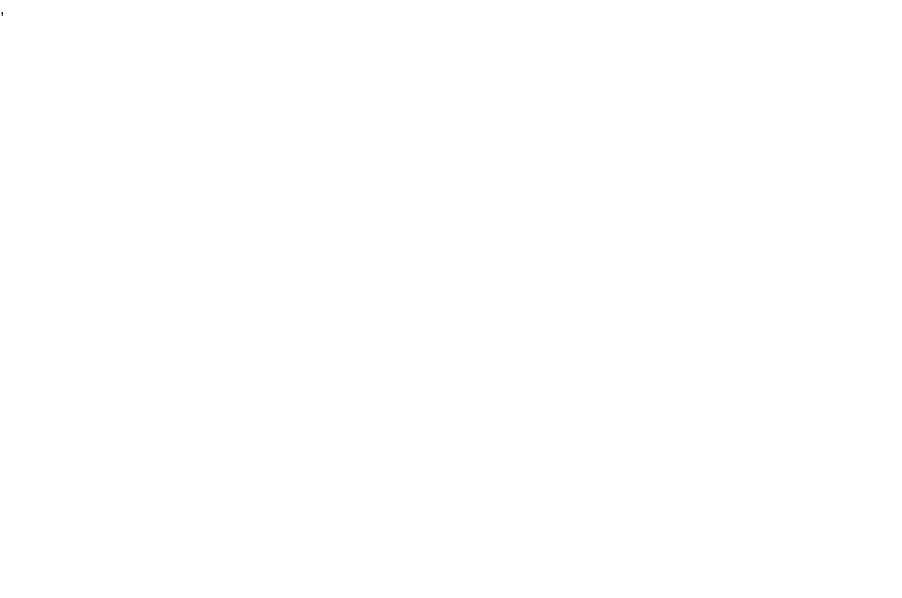
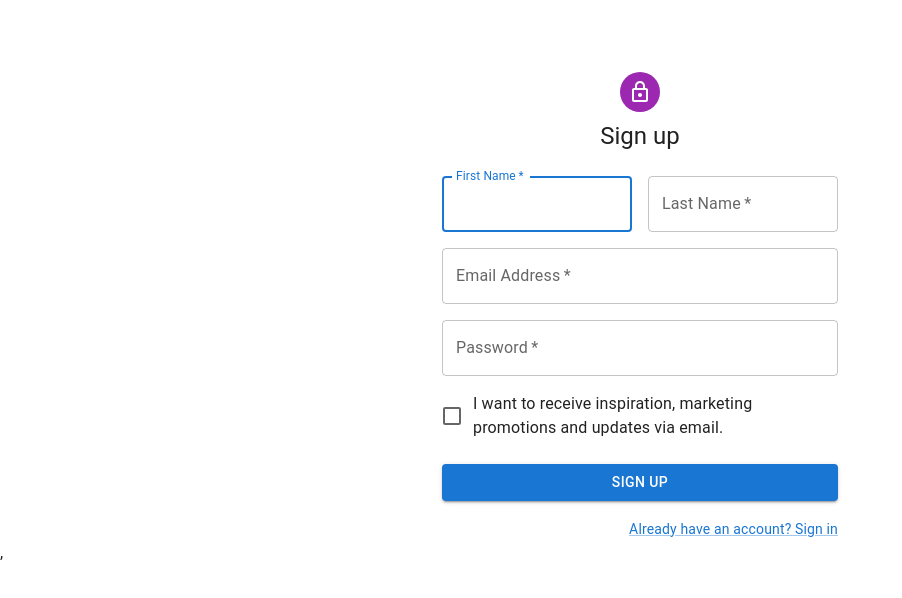
Before and after one commit to kazuki1023/quiz-front, a React (Create React App) app: page /signUp in a window 1280 px wide. Before the commit this address had no page. Shown: the top 598 px of the page, without its empty margins (0-902 px from the left). Built offline with nearby package versions, Linux system fonts and the light colour scheme.

Commit message:
signUpの見た目完成

```diff
--- a/src/App.tsx
+++ b/src/App.tsx
@@ -6,6 +6,7 @@
 } from 'react-router-dom';
 import Home from './pages/Quizpage';
 import SignIn from './pages/SignInpage';
+import SignUp from './pages/SignUppage';
 
 function App() {
   return (
@@ -16,6 +17,9 @@
         <Routes>
           <Route path={`/signIn`} element={<SignIn />} />
         </Routes>
+        <Routes>
+          <Route path={`/signUp`} element={<SignUp />} />
+        </Routes>
 
       </BrowserRouter>
   );
--- /dev/null
+++ b/src/pages/SignUppage.tsx
@@ -0,0 +1,119 @@
+import * as React from 'react';
+import Avatar from '@mui/material/Avatar';
+import Button from '@mui/material/Button';
+import CssBaseline from '@mui/material/CssBaseline';
+import TextField from '@mui/material/TextField';
+import FormControlLabel from '@mui/material/FormControlLabel';
+import Checkbox from '@mui/material/Checkbox';
+import Link from '@mui/material/Link';
+import Grid from '@mui/material/Grid';
+import Box from '@mui/material/Box';
+import LockOutlinedIcon from '@mui/icons-material/LockOutlined';
+import Typography from '@mui/material/Typography';
+import Container from '@mui/material/Container';
+import { createTheme, ThemeProvider } from '@mui/material/styles';
+
+
+// TODO remove, this demo shouldn't need to reset the theme.
+const defaultTheme = createTheme();
+
+export default function SignUp() {
+  const handleSubmit = (event: React.FormEvent<HTMLFormElement>) => {
+    event.preventDefault();
+    const data = new FormData(event.currentTarget);
+    console.log({
+      email: data.get('email'),
+      password: data.get('password'),
+    });
+  };
+
+  return (
+    <ThemeProvider theme={defaultTheme}>
+      <Container component="main" maxWidth="xs">
+        <CssBaseline />
+        <Box
+          sx={{
+            marginTop: 8,
+            display: 'flex',
+            flexDirection: 'column',
+            alignItems: 'center',
+          }}
+        >
+          <Avatar sx={{ m: 1, bgcolor: 'secondary.main' }}>
+            <LockOutlinedIcon />
+          </Avatar>
+          <Typography component="h1" variant="h5">
+            Sign up
+          </Typography>
+          <Box component="form" noValidate onSubmit={handleSubmit} sx={{ mt: 3 }}>
+            <Grid container spacing={2}>
+              <Grid item xs={12} sm={6}>
+                <TextField
+                  autoComplete="given-name"
+                  name="firstName"
+                  required
+                  fullWidth
+                  id="firstName"
+                  label="First Name"
+                  autoFocus
+                />
+              </Grid>
+              <Grid item xs={12} sm={6}>
+                <TextField
+                  required
+                  fullWidth
+                  id="lastName"
+                  label="Last Name"
+                  name="lastName"
+                  autoComplete="family-name"
+                />
+              </Grid>
+              <Grid item xs={12}>
+                <TextField
+                  required
+                  fullWidth
+                  id="email"
+                  label="Email Address"
+                  name="email"
+                  autoComplete="email"
+                />
+              </Grid>
+              <Grid item xs={12}>
+                <TextField
+                  required
+                  fullWidth
+                  name="password"
+                  label="Password"
+                  type="password"
+                  id="password"
+                  autoComplete="new-password"
+                />
+              </Grid>
+              <Grid item xs={12}>
+                <FormControlLabel
+                  control={<Checkbox value="allowExtraEmails" color="primary" />}
+                  label="I want to receive inspiration, marketing promotions and updates via email."
+                />
+              </Grid>
+            </Grid>
+            <Button
+              type="submit"
+              fullWidth
+              variant="contained"
+              sx={{ mt: 3, mb: 2 }}
+            >
+              Sign Up
+            </Button>
+            <Grid container justifyContent="flex-end">
+              <Grid item>
+                <Link href="#" variant="body2">
+                  Already have an account? Sign in
+                </Link>
+              </Grid>
+            </Grid>
+          </Box>
+        </Box>
+      </Container>
+    </ThemeProvider>
+  );
+}
```
